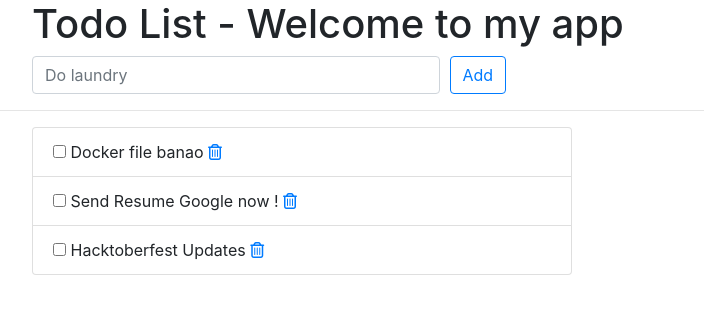
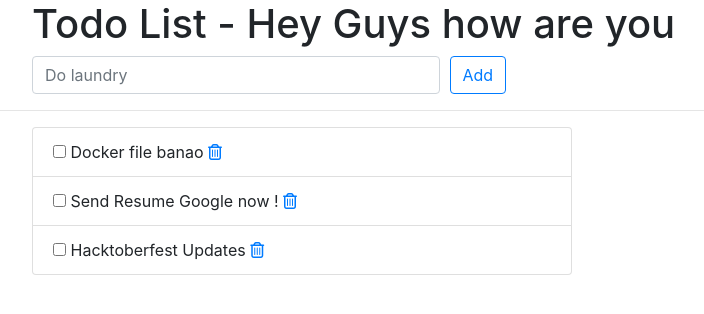
Before and after one commit to sanat-surya/devops_learning, a Django app: page /todos/ in a window 1280 px wide. Shown: the top 314 px of the page, without its empty margins (243-947 px from the left). Run offline with Django 3.2, Linux system fonts and the light colour scheme; data comes from the database, SQL or seed files in the repository; some libraries are stand-ins or nearby versions.

Commit message:
Update index.html

```diff
--- a/todos/templates/todos/index.html
+++ b/todos/templates/todos/index.html
@@ -12,7 +12,7 @@
     <div class="offset-md-2 col-lg-9">
       <div class="page-header">
         <h1>
-          Todo List - Welcome to my app
+          Todo List - Hey Guys how are you
         </h1>
       </div>
     </div>
```
